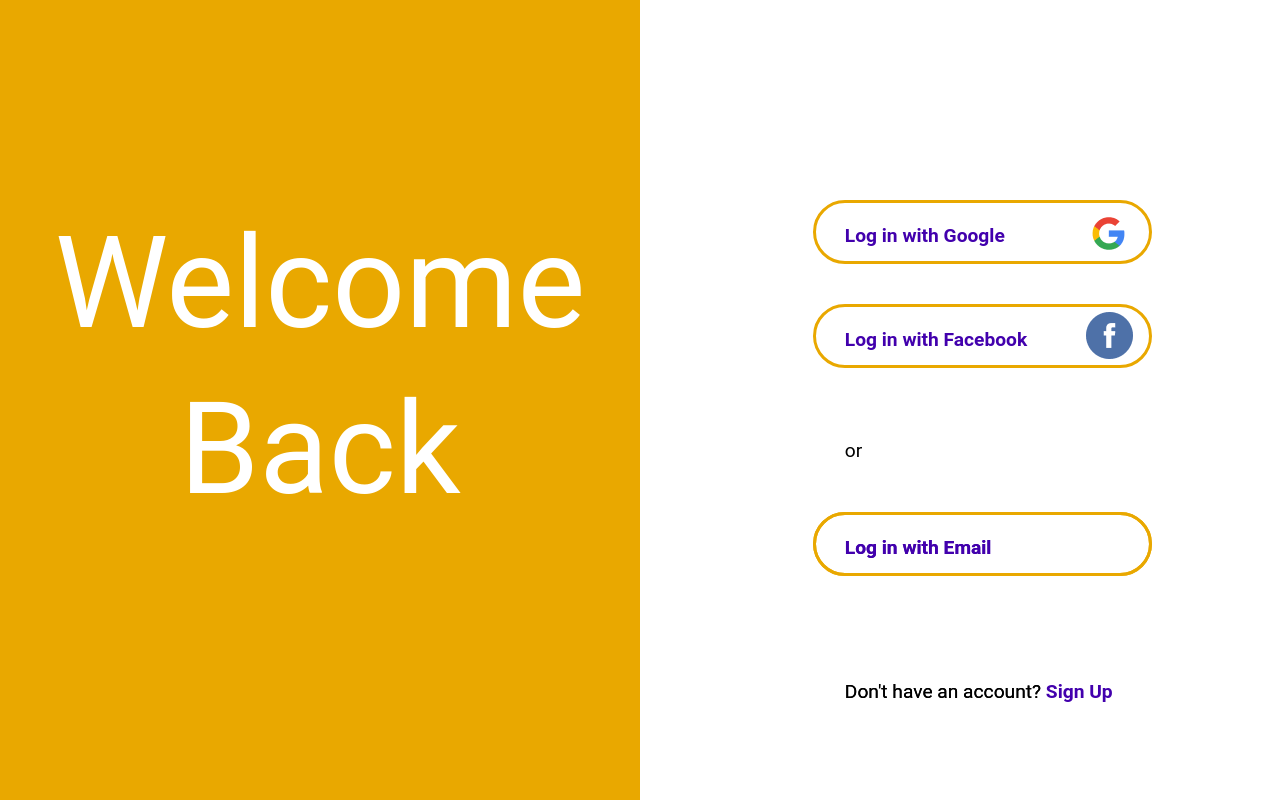
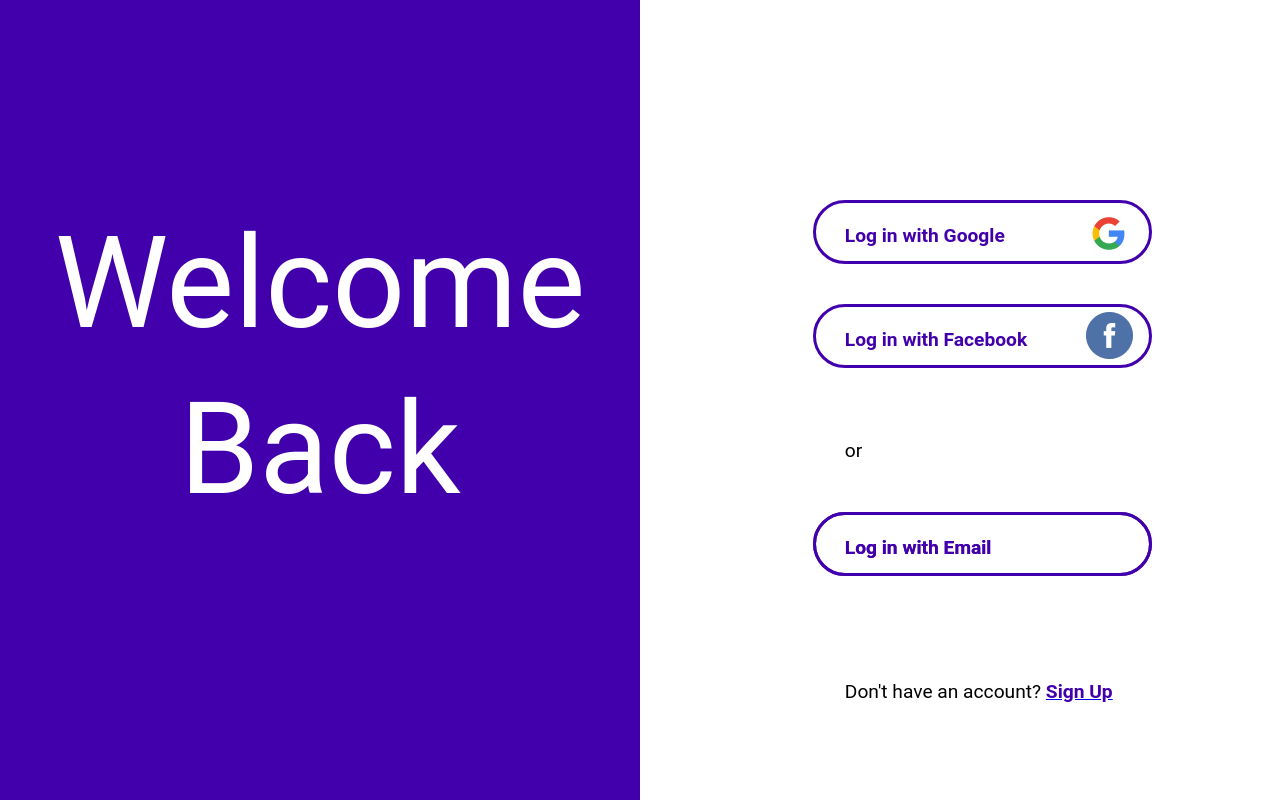
Before and after one commit to albertprk/sconversationsnow, a React (Create React App) app: page /login in a window 1280 px wide. Shown: the top 800 px of the page. Built offline with nearby package versions, Linux system fonts and the light colour scheme.

Commit message:
Fixed link to sign in and sign up on the /login page and the /signup page

```diff
--- a/src/components/Login.js
+++ b/src/components/Login.js
@@ -23,13 +23,13 @@ const Login = props => (
             <div className = "rectangle_2_2 "/>
 
             <div className="dontHaveAnAccount">
-                Don't have an account? <span className="sign-up-button">Sign Up</span>
+                Don't have an account? <a href = "./signup"><span className="sign-up-button">Sign Up</span></a>
             </div>
         </div>
         <div className = "logInWithEmail">Log in with Email</div>
         <div className = "rectangle_2_2 "/>
 
-        <div className="dontHaveAnAccount">Don't have an account?  </div>
+
     </div>
 );
 
--- a/src/components/Signup.js
+++ b/src/components/Signup.js
@@ -4,12 +4,12 @@ import './css/Signup.css';
 const Signup = props => (
     <div className="signUp">
 
-        <div className="rectangle">
+        <div className="rectangleSignUp">
             <div className = "niceToMeetYou">Nice to<br></br>Meet You</div>
         </div>
-        <div className="rectangleRight">
+        <div className="rectangleRightSignUp">
 
-            <div className = "rectangle_2">
+            <div className = "rectangle_2SignUp">
                 <div className = "signUpWithGoogle">Sign up with Google</div>
                 <div className = "newGoogleFavicon_512"/>
             </div>
@@ -17,19 +17,19 @@ const Signup = props => (
             <div className = "signUpWithFacebook">Sign up with Facebook</div>
             <div className = "or"> or </div>
 
-            <div className = "rectangle_2_1 ">
+            <div className = "rectangle_2_1SignUp ">
             </div>
 
-            <div className = "rectangle_2_2 "/>
+            <div className = "rectangle_2_2SignUp "/>
 
-            <div className="dontHaveAnAccount">
-                Already have an account? <span className="sign-in-button">Log In</span>
+            <div className="alreadyHaveAnAccount">
+                Already have an account? <a href="./login"><span className="sign-in-button">Log In</span></a>
             </div>
         </div>
         <div className = "signUpWithEmail">Sign up with Email</div>
-        <div className = "rectangle_2_2 "/>
+        <div className = "rectangle_2_2SignUp "/>
 
-        <div className="dontHaveAnAccount">Already have an account?  </div>
+
     </div>
 );
 
--- a/src/components/css/Login.css
+++ b/src/components/css/Login.css
@@ -23,7 +23,7 @@
 
     .rectangleChoiceRight {
         flex: 1;
-        background: #E9A800;
+        background: #4200AD;
     }
 
     .welcomeBack {
--- a/src/components/css/Signup.css
+++ b/src/components/css/Signup.css
@@ -11,17 +11,17 @@
 
     }
 
-    .rectangle {
+    .rectangleSignUp {
     flex: 1;
     background: #E9A800;
     }
 
-    .rectangleRight {
+    .rectangleRightSignUp {
         flex: 1;
         background: #FFFFFF;
     }
 
-    .rectangleChoiceRight {
+    .rectangleChoiceRightSignUp {
         flex: 1;
         background: #E9A800;
     }
@@ -55,7 +55,7 @@
     color: #FFFFFF;
 }
 
-    .rectangle_2 {
+    .rectangle_2SignUp {
     position: absolute;
     width: 26vw;
     height: 4.5vw;
@@ -64,7 +64,7 @@
     border: 3px solid #E9A800;
     border-radius: 50px;
     }
-    .rectangle_2_1 {
+    .rectangle_2_1SignUp {
 
     position: fixed;
     width: 26vw;
@@ -76,7 +76,7 @@
     border-radius: 50px;
     }
 
-    .rectangle_2_2 {
+    .rectangle_2_2SignUp {
 
     position: fixed;
     width: 26vw;
@@ -128,7 +128,7 @@
     }
 
 
-    .dontHaveAnAccount {
+    .alreadyHaveAnAccount {
 
     position: fixed;
     width: 271px;
```
